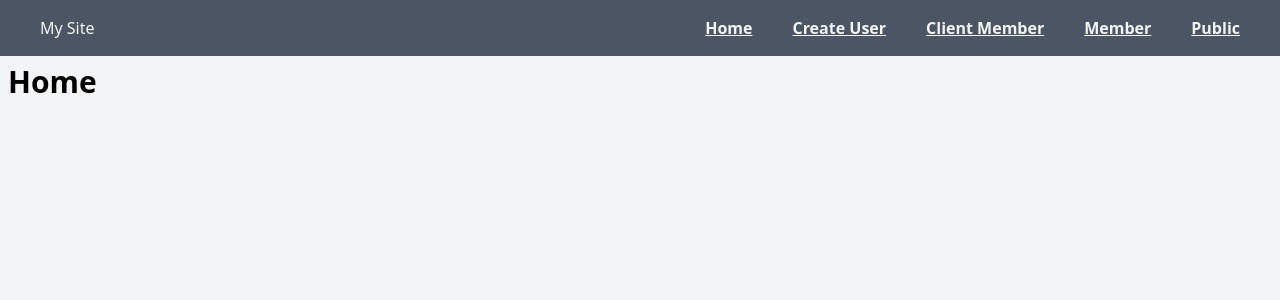
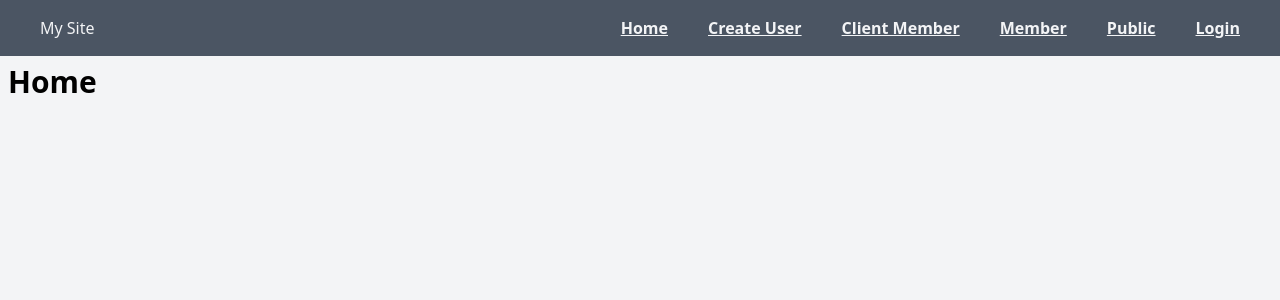
Before and after one commit to daikiejp/learn_next-auth, a Next.js app: page / in a window 1280 px wide. Shown: the top 300 px of the page. Built offline with nearby package versions, Linux system fonts and the light colour scheme; no server answers.

Commit message:
[Added] Nav Login/Sign out and .env 'NEXT_AUTH' works ok 🚀

```diff
--- a/app/(components)/Nav.tsx
+++ b/app/(components)/Nav.tsx
@@ -1,6 +1,9 @@
 import Link from "next/link";
+import { getServerSession } from "next-auth";
+import { options } from "../api/auth/[...nextauth]/options";
 
-const Nav = () => {
+const Nav = async () => {
+  const session = await getServerSession(options);
   return (
     <header className="bg-gray-600 text-gray-100">
       <nav className="flex justify-between items-center w-full px-10 py-4">
@@ -11,6 +14,11 @@
           <Link href="/ClientMember">Client Member</Link>
           <Link href="/Member">Member</Link>
           <Link href="/Public">Public</Link>
+          {session ? (
+            <Link href="/api/auth/signout?callbackUrl=/">Sign out</Link>
+          ) : (
+            <Link href="/api/auth/signin">Login</Link>
+          )}
         </div>
       </nav>
     </header>
```
Also changed, not shown: 1 other file (tests, documents, lock files or other folders).
